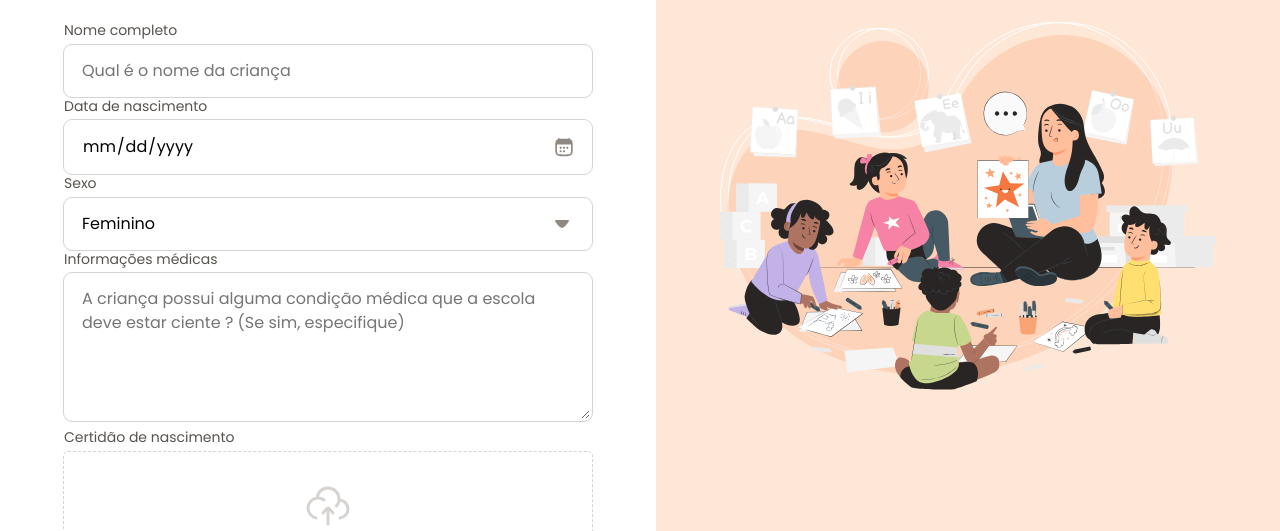
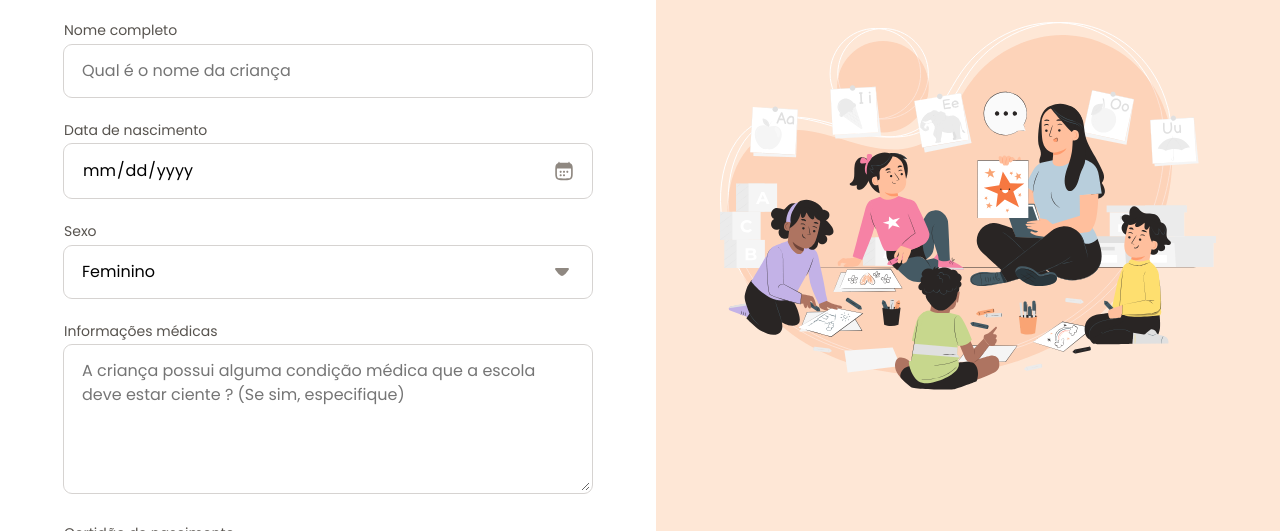
Before and after one commit to webberchagas/fullstack-formulario-de-matricula, a plain HTML site: page index.html in a window 1280 px wide. Shown: the part 269-800 px from the top of the page. Drawn offline with Linux system fonts and the light colour scheme.

Commit message:
Correção do css e paginação

```diff
--- a/styles/forms.css
+++ b/styles/forms.css
@@ -8,7 +8,7 @@ fieldset {
   border: none;
 
   display: grid;
-  grid-area: 1.5rem;
+  gap: 1.5rem;
 }
 
 legend {
```
Also changed, not shown: index.html (+0 -1 lines).
